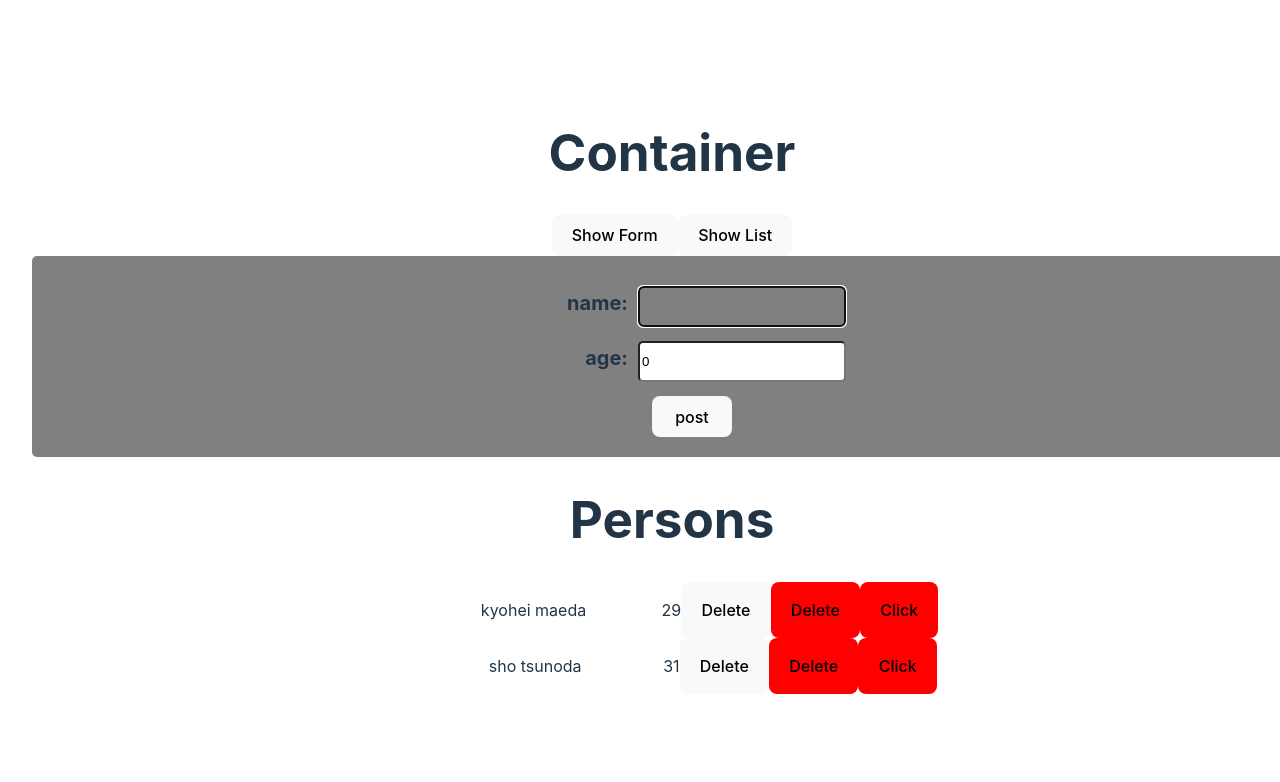
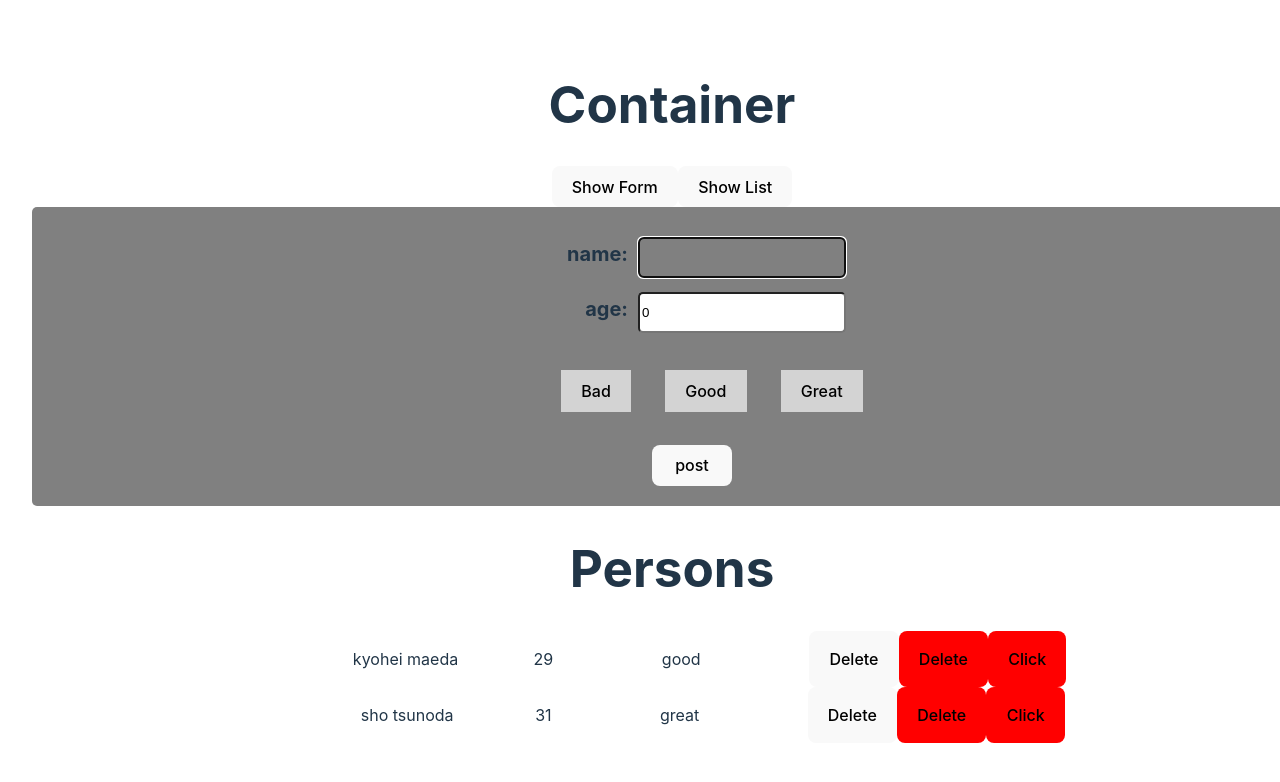
Before and after one commit to Kymaeda/udemy-vue-with-ts-2, a Vue app: page / in a window 1280 px wide. Shown: the top 782 px of the page. Built offline with nearby package versions, Linux system fonts and the light colour scheme.

Commit message:
v-modelとカスタムコンポーネント

```diff
--- a/src/components/PersonForm.vue
+++ b/src/components/PersonForm.vue
@@ -1,10 +1,12 @@
 <script setup lang="ts">
 import { ref, computed, inject, DirectiveBinding } from 'vue'
 import { personKey } from './../usePerson'
+import Rating from './Rating.vue';
 
 const name = ref<string>('')
 const age = ref<number>(0)
 const inputName = ref()
+const rating = ref('')
 
 // const addPerson = inject('addPerson')
 // const { addPerson } = inject('persons')
@@ -18,10 +20,11 @@ const { addPerson } = state
 const submit = () => {
   // const person = { id: Math.random(), name: name.value, age: age.value }
   // emit('submit', person)
-  addPerson(name.value, age.value)
+  addPerson(name.value, age.value, rating.value)
   console.log('name: ', name.value)
   name.value = ''
   age.value = 0
+  rating.value = ''
   inputName.value.focus()
 }
 
@@ -57,6 +60,7 @@ const vFocus = {
         <input v-model="age" type="number"/>
       </div>
     </div>
+    <Rating v-model="rating"/>
     <button class="submit-btn" @click.prevent="submit" :disabled="!isValidName">post</button>
   </div>
 </template>
--- a/src/components/PersonList.vue
+++ b/src/components/PersonList.vue
@@ -42,6 +42,7 @@ const removePerson = (person_id: number) => {
         <li v-for="person in persons" :key="person.id" class="person">
           <p class="person-name">{{ person.name }}</p>
           <p class="person-age">{{ person.age }}</p>
+          <p class="person-name">{{ person.rating }}</p>
           <button @click="removePerson(person.id)">Delete</button>
           <Button>Delete</Button>
           <Button></Button>
--- /dev/null
+++ b/src/components/Rating.vue
@@ -0,0 +1,45 @@
+<script setup lang="ts">
+import { ref } from 'vue'
+
+const props = defineProps(['modelValue'])
+const emit = defineEmits(['update:modelValue'])
+
+const isActiveBtn = ref<string>(props.modelValue)
+const activate = (btnName: string) => {
+  isActiveBtn.value = btnName
+  emit('update:modelValue', isActiveBtn.value)
+}
+</script>
+
+<template>
+  <ul>
+    <li><button @click="activate('bad')" :class="{ active: isActiveBtn === 'bad' }" type="button">Bad</button></li>
+    <li><button @click="activate('good')" :class="{ active: isActiveBtn === 'good' }" type="button">Good</button></li>
+    <li><button @click="activate('great')" :class="{ active: isActiveBtn === 'great' }" type="button">Great</button></li>
+  </ul>
+</template>
+
+<style scoped>
+button {
+  border-radius: 0%;
+  background-color: lightgray;
+  color: black;
+}
+
+li {
+  list-style: none;
+  margin: 0.5rem;
+  padding: 0.5rem;
+  border: solid 1px gray;
+}
+
+ul {
+  display: flex;
+  justify-content: center;
+  align-items: center;
+}
+
+.active {
+  background-color: beige;
+}
+</style>
--- a/src/usePerson.ts
+++ b/src/usePerson.ts
@@ -4,11 +4,12 @@ interface Person {
   id: number;
   name: string;
   age: number;
+  rating: string;
 }
 
 const defaultPersons = [
-  { id: 1, name: 'kyohei maeda', age: 29 },
-  { id: 2, name: 'sho tsunoda', age: 31 },
+  { id: 1, name: 'kyohei maeda', age: 29, rating: 'good' },
+  { id: 2, name: 'sho tsunoda', age: 31, rating: 'great' },
 ];
 
 // export const persons = ref<Person[]>(defaultPersons);
@@ -25,8 +26,8 @@ const defaultPersons = [
 export const persons = (() => {
   const persons = ref<Person[]>(defaultPersons);
 
-  const addPerson = (name: string, age: number) => {
-    const person = { id: Math.random(), name: name, age: age };
+  const addPerson = (name: string, age: number, rating: string) => {
+    const person = { id: Math.random(), name: name, age: age, rating: rating };
     persons.value.push(person);
   };
 
```
